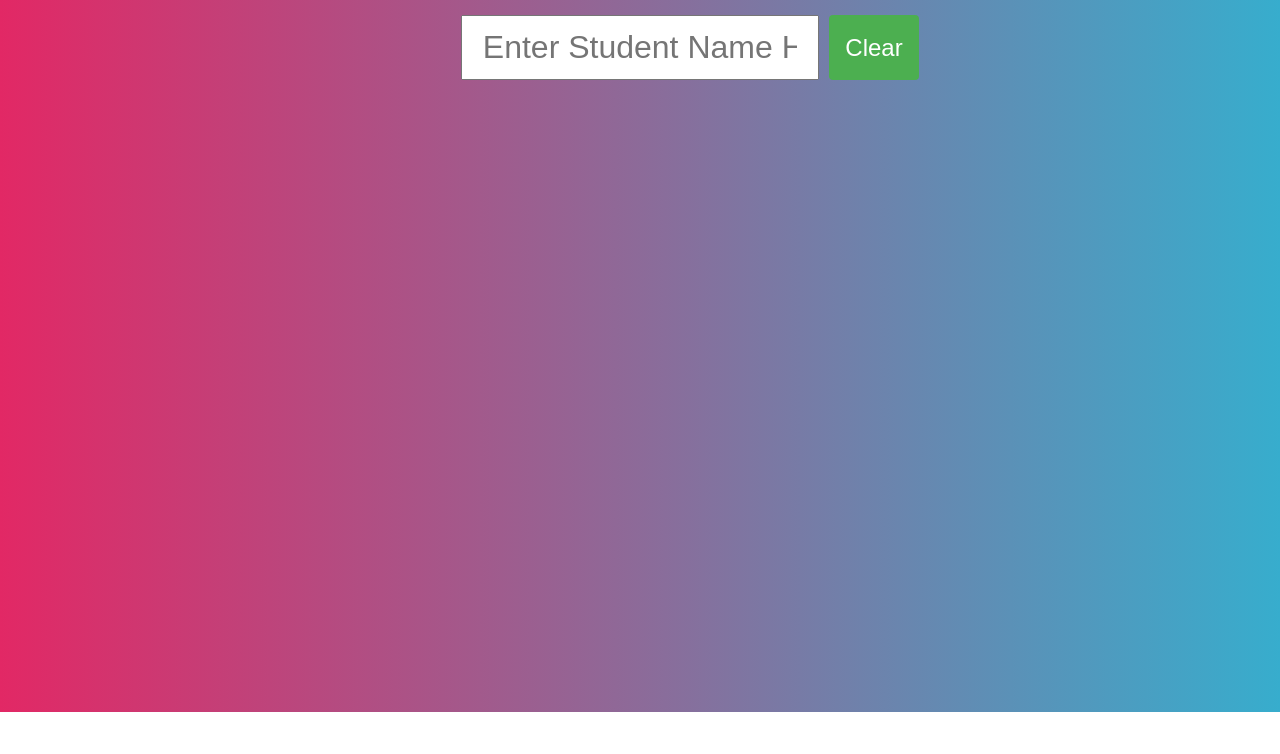
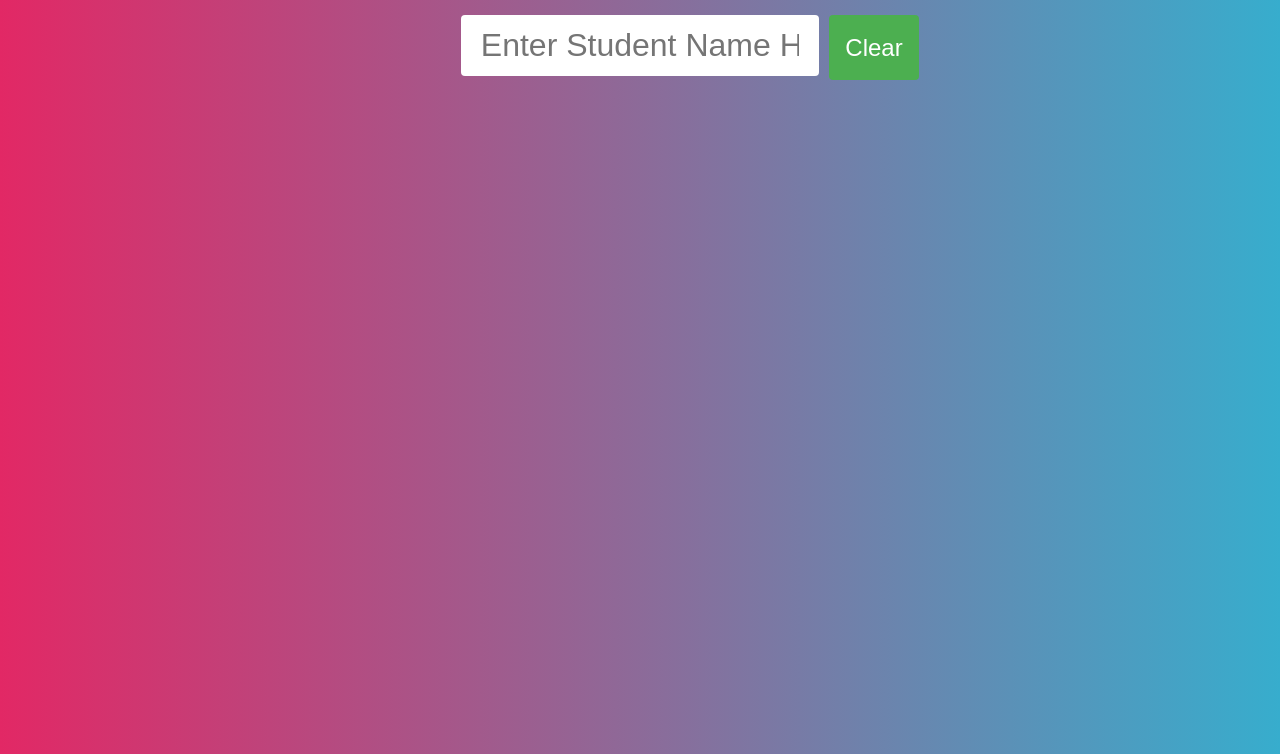
Before and after one commit to popcorn150/Road_To_JavaScript, a plain HTML site: page Playful Code/Attendance/classAttendance.html in a window 1280 px wide. Shown: the part 88-842 px from the top of the page. Before the commit the page ends 800 px from the top, so only its background shows below. Drawn offline with Linux system fonts and the light colour scheme; a web font is replaced by a local one.

Commit message:
done styling the attendance project

```diff
--- a/Playful Code/Attendance/classAttendance.css
+++ b/Playful Code/Attendance/classAttendance.css
@@ -34,8 +34,15 @@ input {
     font-size: 2rem;
     outline: 0;
     box-sizing: border-box;
+    border: none;
+    border-radius: 4px;
     padding: 12px 20px;
     width: 40%;
+    -webkit-transition: all 0.30s ease-in-out;
+    -moz-transition: all 0.30s ease-in-out;
+    -ms-transition: all 0.30s ease-in-out;
+    -o-transition: all 0.30s ease-in-out;
+    transition: all 0.30s ease-in-out;
 }
 
 input:focus{
@@ -62,3 +69,36 @@ input:focus{
     background-color: #45a049;
     box-shadow: 0 0 5px #37adcd;
 }
+
+.attendanceContainer {
+    width: 500px;
+    margin: auto;
+}
+
+.attendance {
+    display: flex;
+    justify-content: space-between;
+    width: 100%;
+    height: auto;
+    border-radius: 2px;
+    padding: 16px;
+    color: #454545;
+    margin-top: 10px;
+    font-size: 1rem;
+    text-transform: uppercase;
+    -webkit-transition: all 0.30s ease-in-out;
+    -moz-transition: all 0.30s ease-in-out;
+    -ms-transition: all 0.30s ease-in-out;
+    -o-transition: all 0.30s ease-in-out;
+    transition: all 0.30s ease-in-out;
+}
+
+.attendance:hover{
+    box-shadow: 0 0 20px #e22865;
+    border: 1px solid #e22865;
+}
+
+.attendance i{
+    cursor: pointer;
+    margin: 0 5px;
+}
--- a/Playful Code/Attendance/classAttendance.html
+++ b/Playful Code/Attendance/classAttendance.html
@@ -23,7 +23,7 @@
             <br>
         </div>
     </div>
-    <div class="container">
+    <div class="attendanceContainer">
         <div class="attendance"></div>
     </div>
     <script src="classAttendance.js"></script>
```
